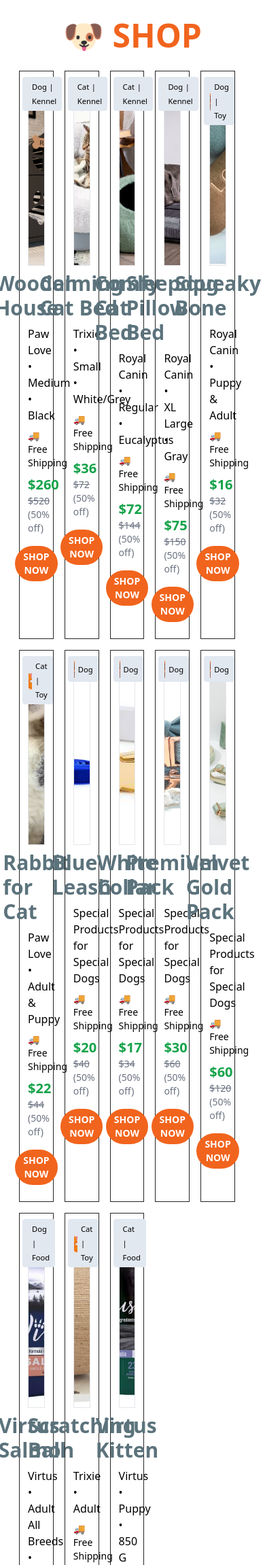
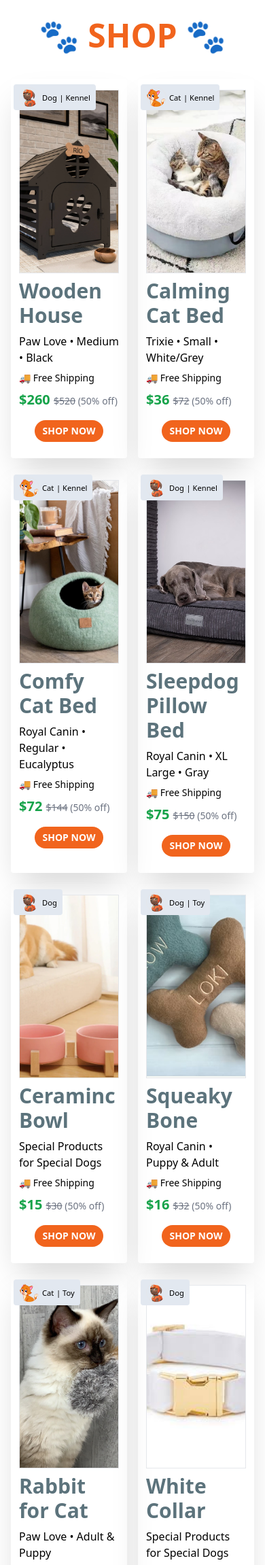
Before and after one commit to soniabergamini/php-oop-2, a PHP site: page / in a window 390 px wide. Shown: the top 2302 px of the page at 68% size. Run offline with PHP 8.4, Linux system fonts and the light colour scheme; some libraries are stand-ins or nearby versions.

Commit message:
style: improve responsive design

```diff
--- a/db.php
+++ b/db.php
@@ -12,18 +12,20 @@ $products = [
     new Kennel('Calming Cat Bed', 36, '/img/catcomfybed.webp', new Category('cat', 'We Love our Kittens', '/img/cat.png'), 'Trixie', '', 'White/Grey'),
     new Kennel('Comfy Cat Bed', 72, '/img/cathouse.avif', new Category('cat', 'We Love our Kittens', '/img/cat.png'), 'Royal Canin', 'Regular', 'Eucalyptus'),
     new Kennel('Sleepdog Pillow Bed', 75, '/img/dogkennel.avif', new Category('dog', 'Special Products for Special Dogs', '/img/dog.png'), '', '', 'Gray'),
+    new Product('Ceraminc Bowl', 15, '/img/bowl.webp', new Category('dog', 'Special Products for Special Dogs', '/img/dog.png')),
     new Toy('Squeaky Bone', 16, '/img/bonesToy.avif', new Category('dog', 'Special Products for Special Dogs', '/img/dog.png'), 'Royal Canin', 'Puppy & Adult'),
     new Toy('Rabbit for Cat', 22, '/img/catrabbit.avif', new Category('cat', 'We Love our Kittens', '/img/cat.png'), 'Paw Love', 'Adult & Puppy'),
-    new Product('Blue Leash', 20, '/img/blue_leash.jpeg', new Category('dog', 'Special Products for Special Dogs', '/img/dog.png')),
     new Product('White Collar', 17, '/img/white_collar.jpeg', new Category('dog', 'Special Products for Special Dogs', '/img/dog.png')),
-    new Product('Premium Pack', 30, '/img/premium_leash_collar.webp', new Category('dog', 'Special Products for Special Dogs', '/img/dog.png')),
     new Product('Velvet Gold Pack', 60, '/img/velvetPack.avif', new Category('dog', 'Special Products for Special Dogs', '/img/dog.png')),
     new Food('Virtus Salmon', 65, '/img/virtus_salmon.webp', new Category('dog', 'Special Products for Special Dogs', '/img/dog.png'), 'Virtus', '7.5 KG', 'Adult All Breeds'),
     new Toy('Scratching Ball', 43, '/img/toy_cat.webp', new Category('cat', 'We Love our Kittens', '/img/cat.png'), 'Trixie', 'Adult'),
     new Food('Virtus Kitten', 10, '/img/virtus-kitten.webp', new Category('cat', 'We Love our Kittens', '/img/cat.png'), 'Virtus', '850 G', 'Puppy'),
+    new Toy('Mini Bone', 19, '/img/minibone.webp', new Category('dog', 'Special Products for Special Dogs', '/img/dog.png'), 'ForDogs', 'Puppy'),
+    new Product('Premium Pack', 30, '/img/premium_leash_collar.webp', new Category('dog', 'Special Products for Special Dogs', '/img/dog.png')),
+    new Product('Blue Leash', 20, '/img/blue_leash.jpeg', new Category('dog', 'Special Products for Special Dogs', '/img/dog.png')),
 ];
 
-// Set Kennel Products Proprerties to prevent php *uninitialized* value
+// Set Kennel Products Properties to prevent php *uninitialized* value
 $products[0]->setProductBrand('Paw Love');
 $products[0]->setProductColor('Black');
 $products[0]->setProductSize('Medium');
--- a/index.php
+++ b/index.php
@@ -28,16 +28,16 @@ require_once __DIR__ . '/models/kennel.php'
 
     <!-- Page title -->
     <header class="py-7">
-        <h1 class="text-center font-bold text-5xl text-[#F1641D]">🐶 SHOP</h1>
+        <h1 class="text-center font-bold text-5xl text-[#F1641D]">🐾 SHOP 🐾</h1>
     </header>
 
     <!-- Main Contents -->
     <main>
-        <section class="flex gap-4 flex-wrap px-7">
+        <section class="flex justify-center gap-4 flex-wrap px-2 md:px-5 pt-3 pb-7">
 
             <!-- Product Cards -->
             <?php foreach ($products as $product) { ?>
-                <div class="border py-4 px-3 w-[calc(100%/5-1rem)] text-sm border-neutral-800 relative flex flex-col gap-2">
+                <div class="shadow-2xl shadow-neutral-300 rounded py-4 px-3 w-[calc(100%/2-1rem)] md:w-[calc(100%/3-1rem)] lg:w-[calc(100%/5-1rem)] text-sm relative flex flex-col gap-2">
 
                     <!-- Category Info -->
                     <div class="absolute top-2 left-1 z-20 bg-slate-200 px-2 py-1 rounded">
@@ -92,7 +92,7 @@ require_once __DIR__ . '/models/kennel.php'
 
                     </div>
 
-                    <!-- Button Shop -->
+                    <!-- Shop Button -->
                     <div class="flex justify-center my-2">
                         <button class="rounded-full hover:border-2 px-3 py-1.5 bg-[#F1641D] hover:bg-[#ef7b40] hover:border-[#F1641D] text-white font-bold">SHOP NOW</button>
                     </div>
```
Also changed, not shown: img/bowl.webp (added), img/minibone.webp (added).
